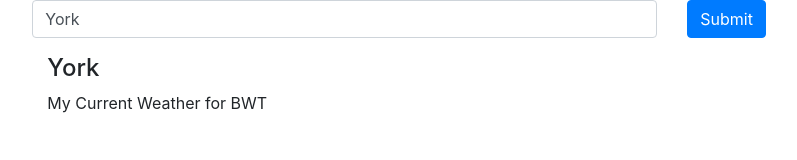
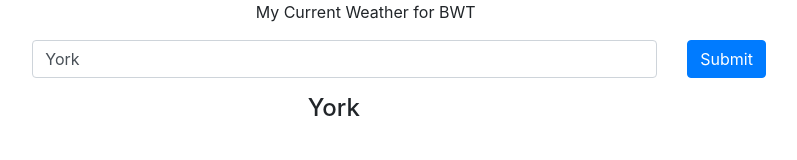
Before and after one commit to Paladin00-code/Weather, a plain HTML site: page index.html in a window 1280 px wide. Shown: the whole page, without its empty margins (186-983 px from the left). Drawn offline with nearby package versions, Linux system fonts and the light colour scheme.

Commit message:
centered all

```diff
--- a/index.html
+++ b/index.html
@@ -10,18 +10,23 @@
 <body>
 	<div class="cotainer" id="app">
 
+			<div class="col-md-3 offset-md-4">
+				<p>
+					<span class="text-caption" v-show="summary">{{ summary }}</span>
+				</p>
+			</div>
+
 		<div class="row">
 			<div class="col-md-2"></div>
 			<div class="col-md-6">
+
 				<input type="text" class="form-control" v-model="city" placeholder="Search sity">
-				<div class="col-md-6">
+				<div class="col-md-6 offset-md-5">
 					<div class="panel panel-dafault">
 						<div class="panel-body">
 							<p>
 								<h4  v-show="city">{{ city }}</h4>
-								<p>
-									<span class="text-caption" v-show="summary">{{ summary }}</span>
-								</p>
+
 								<p>
 									<span class="text-caption" v-show="temperature">{{ temperature }}</span>
 								</p>
@@ -37,6 +42,7 @@
 								<p>
 									<span class="text-caption" v-show="description">{{ description }}</span>
 								</p>
+								<div class="icon"></div>
 							</p>
 						</div>
 					</div>
```
